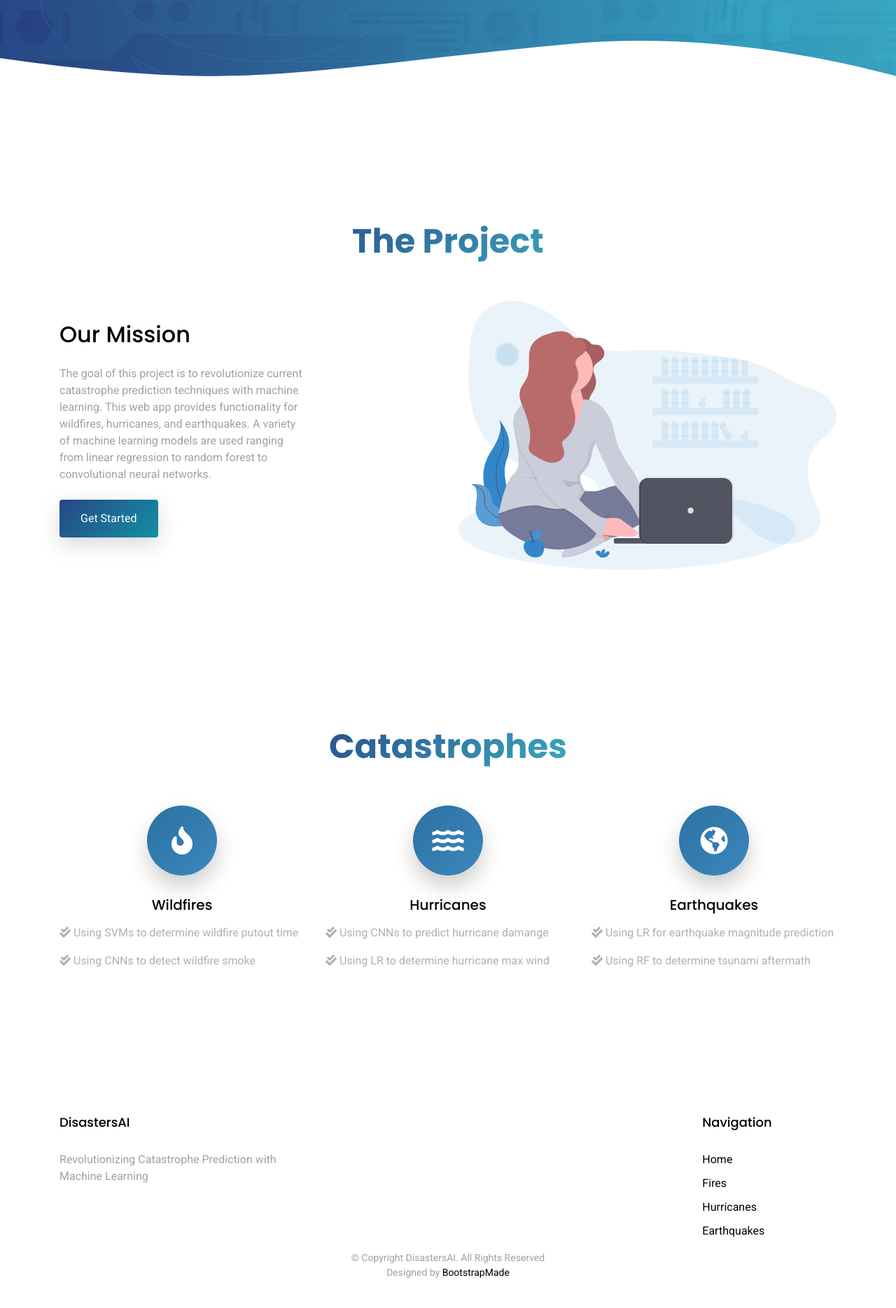
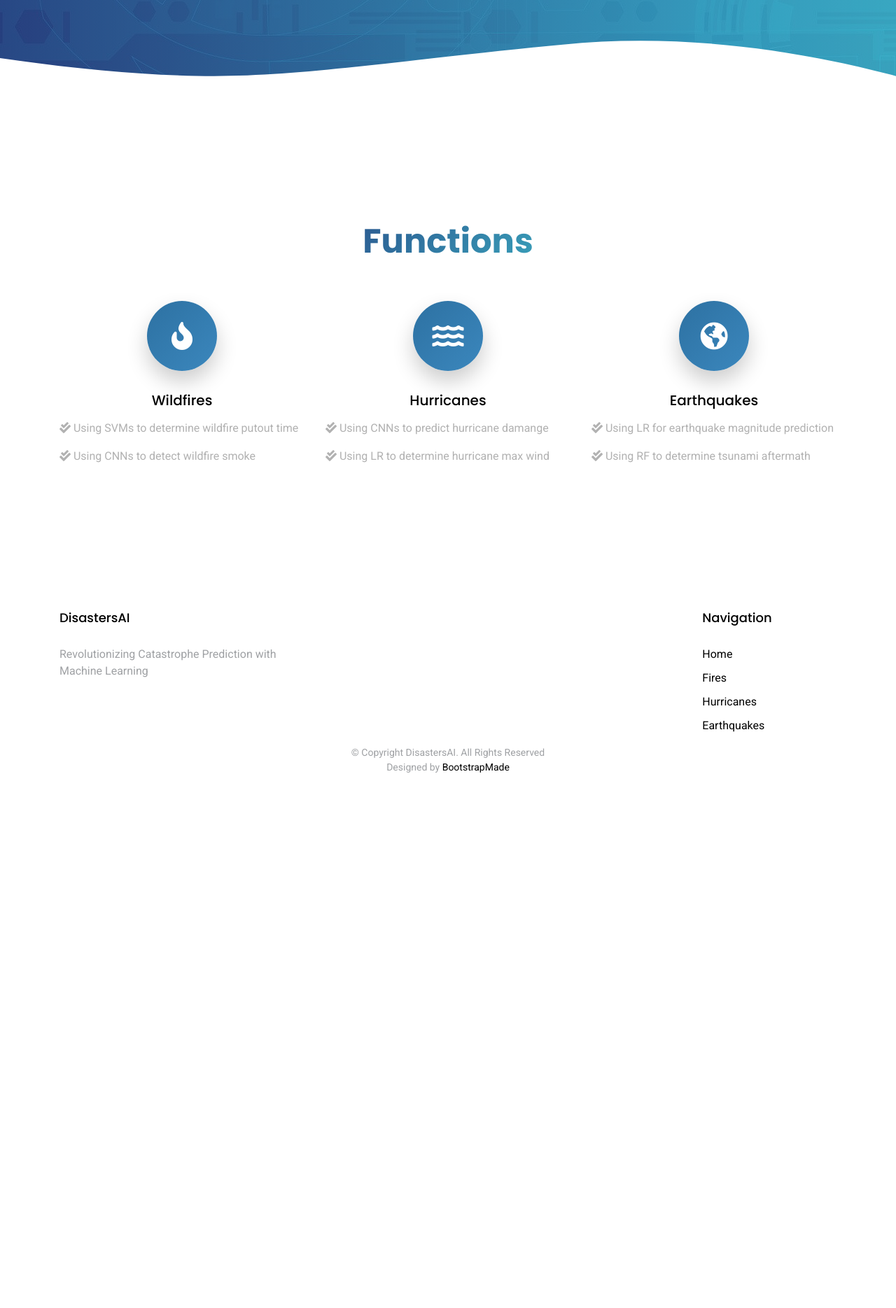
Before and after one commit to TeamDeltaHacks/DisastersAI, a Flask app: page / in a window 1280 px wide. Shown: the part 676-2545 px from the top of the page at 70% size. After the commit the page ends 1780 px from the top, so only its background shows below. Run offline with Flask 2, Linux system fonts and the light colour scheme; some libraries are stand-ins or nearby versions.

Commit message:
Add files via upload

```diff
--- a/templates/earthquakes.html
+++ b/templates/earthquakes.html
@@ -245,7 +245,7 @@
   <script src="./static/assets/vendor/jquery/jquery.min.js"></script>
   <script src="./static/assets/vendor/bootstrap/js/bootstrap.bundle.min.js"></script>
   <script src="./static/assets/vendor/jquery.easing/jquery.easing.min.js"></script>
-  <script src="./static/assets/vendor/php-email-form/validate.js"></script>
+  <!-- <script src="./static/assets/vendor/php-email-form/validate.js"></script> -->
   <script src="./static/assets/vendor/aos/aos.js"></script>
   <script src="./static/assets/vendor/owl.carousel/owl.carousel.min.js"></script>
   <script src="./static/assets/vendor/jquery-sticky/jquery.sticky.js"></script>
--- a/templates/fires.html
+++ b/templates/fires.html
@@ -144,7 +144,7 @@
           </div>
 
           <div class="col-md-6 mb-5 mb-md-0" data-aos="fade-up">
-            <form action="forms/contact.php" method="post" role="form" class="php-email-form">
+            <form action="/fires" method="post" role="form" class="php-email-form">
 
               <div class="row">
                 <div class="col-md-6 form-group">
@@ -245,7 +245,7 @@
   <script src="./static/assets/vendor/jquery/jquery.min.js"></script>
   <script src="./static/assets/vendor/bootstrap/js/bootstrap.bundle.min.js"></script>
   <script src="./static/assets/vendor/jquery.easing/jquery.easing.min.js"></script>
-  <script src="./static/assets/vendor/php-email-form/validate.js"></script>
+  <!-- <script src="./static/assets/vendor/php-email-form/validate.js"></script> -->
   <script src="./static/assets/vendor/aos/aos.js"></script>
   <script src="./static/assets/vendor/owl.carousel/owl.carousel.min.js"></script>
   <script src="./static/assets/vendor/jquery-sticky/jquery.sticky.js"></script>
--- a/templates/hurricanes.html
+++ b/templates/hurricanes.html
@@ -245,7 +245,7 @@
   <script src="./static/assets/vendor/jquery/jquery.min.js"></script>
   <script src="./static/assets/vendor/bootstrap/js/bootstrap.bundle.min.js"></script>
   <script src="./static/assets/vendor/jquery.easing/jquery.easing.min.js"></script>
-  <script src="./static/assets/vendor/php-email-form/validate.js"></script>
+  <!-- <script src="./static/assets/vendor/php-email-form/validate.js"></script> -->
   <script src="./static/assets/vendor/aos/aos.js"></script>
   <script src="./static/assets/vendor/owl.carousel/owl.carousel.min.js"></script>
   <script src="./static/assets/vendor/jquery-sticky/jquery.sticky.js"></script>
--- a/templates/index.html
+++ b/templates/index.html
@@ -119,25 +119,6 @@
   </section><!-- End Hero -->
 
   <main id="main">
-    <section class="section">
-      <div class="row justify-content-center text-center mb-5">
-        <div class="col-md-5" data-aos="fade-up">
-          <h2 class="section-heading">The Project</h2>
-        </div>
-      </div>
-      <div class="container">
-        <div class="row align-items-center">
-          <div class="col-md-4 mr-auto">
-            <h2 class="mb-4">Our Mission</h2>
-            <p class="mb-4">The goal of this project is to revolutionize current catastrophe prediction techniques with machine learning. This web app provides functionality for wildfires, hurricanes, and earthquakes. A variety of machine learning models are used ranging from linear regression to random forest to convolutional neural networks. </p>
-            <p><a href="#" class="btn btn-primary">Get Started</a></p>
-          </div>
-          <div class="col-md-6" data-aos="fade-left">
-            <img src="assets/img/undraw_svg_2.svg" alt="Image" class="img-fluid">
-          </div>
-        </div>
-      </div>
-    </section>
 
     <!-- ======= Home Section ======= -->
     <section class="section" id="start">
@@ -145,7 +126,7 @@
 
         <div class="row justify-content-center text-center mb-5">
           <div class="col-md-5" data-aos="fade-up">
-            <h2 class="section-heading">Catastrophes</h2>
+            <h2 class="section-heading">Functions</h2>
           </div>
         </div>
 
@@ -250,7 +231,7 @@
   <script src="./static/assets/vendor/jquery/jquery.min.js"></script>
   <script src="./static/assets/vendor/bootstrap/js/bootstrap.bundle.min.js"></script>
   <script src="./static/assets/vendor/jquery.easing/jquery.easing.min.js"></script>
-  <script src="./static/assets/vendor/php-email-form/validate.js"></script>
+  <!-- <script src="./static/assets/vendor/php-email-form/validate.js"></script> -->
   <script src="./static/assets/vendor/aos/aos.js"></script>
   <script src="./static/assets/vendor/owl.carousel/owl.carousel.min.js"></script>
   <script src="./static/assets/vendor/jquery-sticky/jquery.sticky.js"></script>
```
